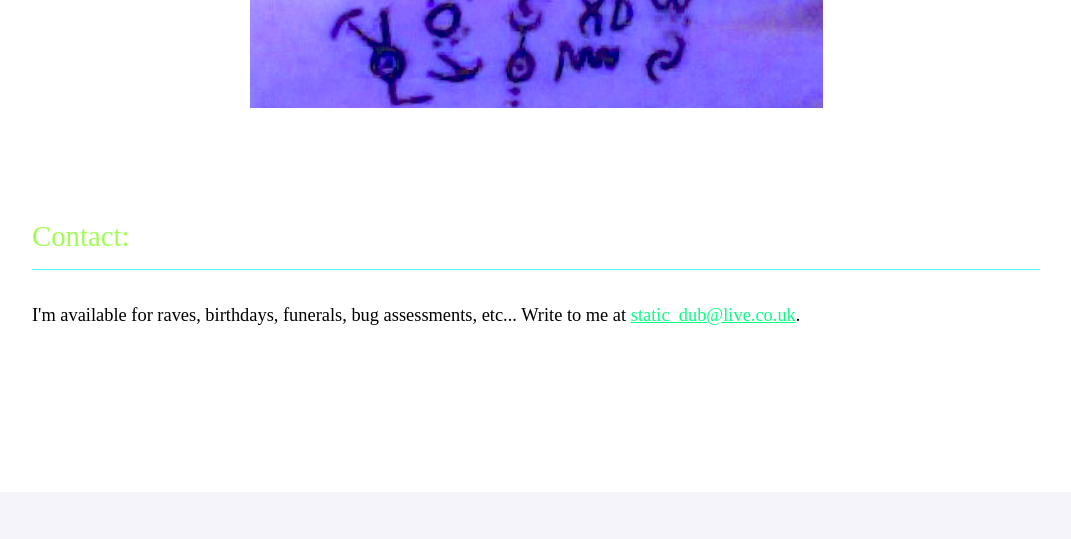
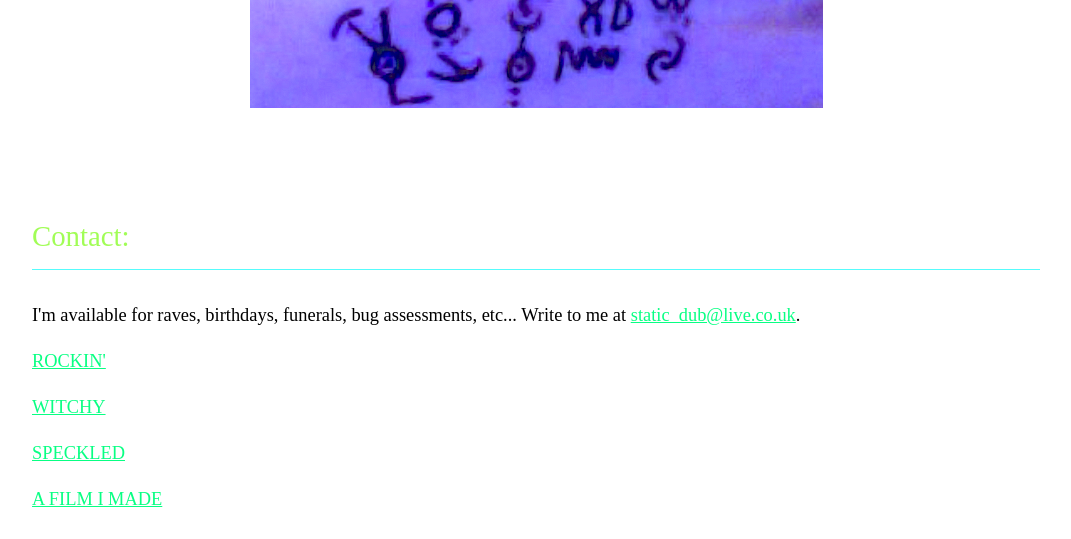
Before and after one commit to grebby-garbo/grebby-garbo.github.io, a plain HTML site: page index.html in a window 1280 px wide. Shown: the part 4380-4919 px from the top of the page, without its empty margins (104-1175 px from the left). Drawn offline with Linux system fonts and the light colour scheme.

Commit message:
Update index.html

```diff
--- a/index.html
+++ b/index.html
@@ -50,6 +50,12 @@
 			<h1>Contact:</h1>
 			<p>I'm available for raves, birthdays, funerals, bug assessments, etc... Write to me at <a
 					href="mailto:%20static_dub@live.co.uk" target="_blank">static_dub@live.co.uk</a>.</p> <!-- the "a" tag is for inserting a link. In this case we are inserting a "mailto" link on the email -->
+		<p><a href="http://guttersnipe.bandcamp.com">ROCKIN'</a></p>
+<p><a href="https://vimeo.com/showcase/7193905">WITCHY</a></p>
+<p><a href="https://arcanepariahrecords.bandcamp.com">SPECKLED</a></p>
+<p><a href="https://vimeo.com/374964136">A FILM I MADE</a></p>
+
+
 		</section>
 
 	</main>
```
